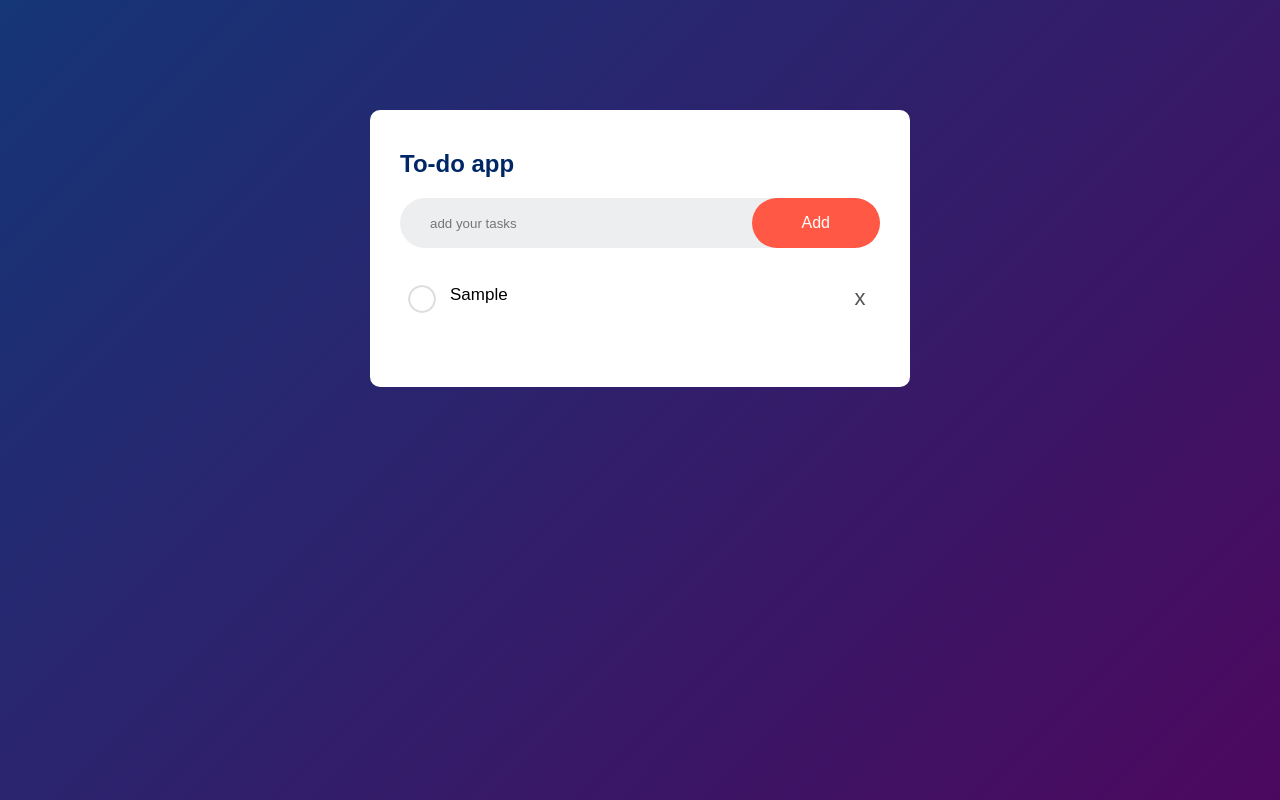
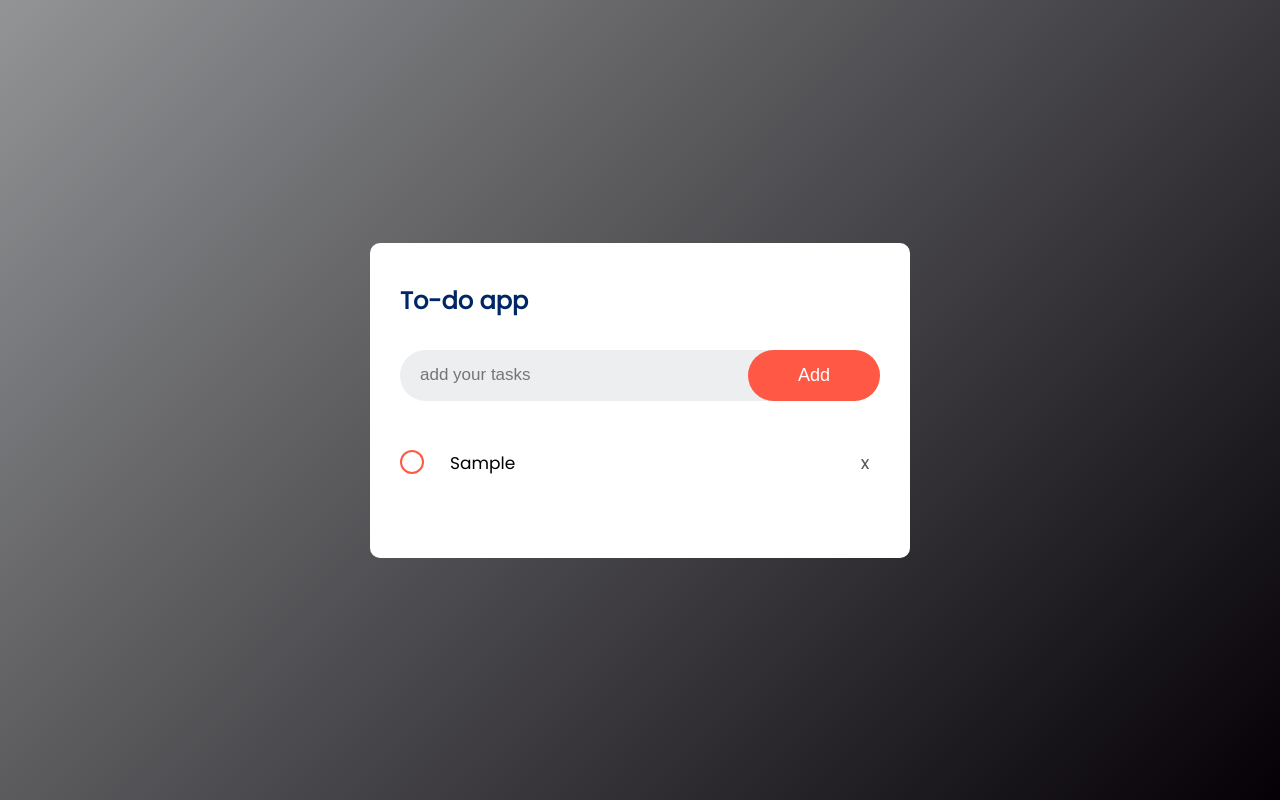
Before and after one commit to SahithyaMaragatham/todolist, a plain HTML site: page src/index.html in a window 1280 px wide. Both pictures are taken after typing "Sample" into the empty fields and a click on the button "Add". Drawn offline with Linux system fonts and the light colour scheme.

Commit message:
Update style.css

```diff
--- a/src/style.css
+++ b/src/style.css
@@ -1,98 +1,126 @@
-*{
+@import url('https://fonts.googleapis.com/css2?family=Poppins&display=swap');
+
+
+*, *:before, *:after{
     margin: 0;
     padding: 0;
-    font-family: 'poppins', sans-serif;
     box-sizing: border-box;
+}
+body{
+    font-family: 'Poppins', sans-serif;
 }
 .container{
     width: 100%;
     min-height: 100vh;
-    background: linear-gradient(135deg, #153677,#4c085f);
+    background: linear-gradient(135deg, #929496, #040005);
     padding: 10px;
+    display: flex;
+    justify-content: center;
+    align-items: center;
 }
 .todo-app{
     width: 100%;
     max-width: 540px;
-    background: #fff;
-    margin: 100px auto 20px;
+    background-color: #fff;
     padding: 40px 30px 70px;
     border-radius: 10px;
+    display: flex;
+    flex-direction: column;
+    align-items: left;
+    gap: 2rem;
 }
-.todo-app h2{
+.app-title{
+    display: flex;
+    gap: 1rem;
+    align-items: center;
+}
+.app-title h2, .app-title i{
     color: #002765;
-    display: flex;
-    align-items: center;
-    margin-bottom: 20px;
 }
-.todo-app h2 img{
-    width: 30px;
+.app-title i{
+    font-size: 26px;
 }
 .row{
     display: flex;
     align-items: center;
     justify-content: space-between;
-    background: #edeef0;
+    background-color: #edeef0;
     border-radius: 30px;
-    padding-left: 20px;
-    margin-bottom: 25px;
 }
 input{
-    flex: 1;
+    width: 100%;
     border: none;
     outline: none;
-    background: transparent;
-    padding: 10px;
-    font-weight: 14px;
+    background-color: transparent;
+    padding: 12px;
+    font-size: 17px;
+    padding-left: 20px;
 }
 button{
     border: none;
+    cursor: pointer;
     outline: none;
-    padding: 16px 50px;
-    background: #ff5945;
+    padding: 15px 50px;
+    border-radius: 30px;
+    background-color: #ff5945;
     color: #fff;
-    font-size: 16px;
-    cursor: pointer;
-    border-radius: 40px;
+    font-size: 18px;
+    transition: all .25s ease;
+}
+button:hover{
+    filter: brightness(.8);
+}
+
+@media screen and (max-width: 400px) {
+    button{
+        padding: 15px;
+        border-radius: 0 30px 30px 0;
+    }
+}
+
+ul{
+    list-style: none;
 }
 ul li{
-    list-style: none;
     font-size: 17px;
     padding: 12px 8px 12px 50px;
+    margin-top: 5px;
     user-select: none;
     cursor: pointer;
     position: relative;
 }
 ul li::before{
-    content: ' ';
     position: absolute;
-    height: 28px;
-    width: 28px;
+    content: '';
+    width: 24px;
+    height: 24px;
     border-radius: 50%;
-    background-image: url('/images/unchecked.png');
-    background-size: cover;
-    background-position: center;
-    top: 12px;
-    left: 8px;
+    left: 0;
+    border: 2px solid #ff5945;
 }
-ul li.checked{
+ul .checked{
     color: #555;
     text-decoration: line-through;
 }
-ul li.checked::before{
-    background-image: url('/images/checked.png');
+ul .checked::before{
+    background-color: #ff5945;
 }
-ul li span{
+span {
     position: absolute;
     right: 0;
-    top: 5px;
-    width: 40px;
-    height: 40px;
-    font-size: 22px;
+    top: 50%;
+    transform: translateY(-50%);
+    width: 30px;
+    height: 30px;
+    border-radius: 50%;
+    display: flex;
+    justify-content: center;
+    align-items: center;
     color: #555;
-    line-height: 40px;
-    text-align: center;
-    border-radius: 50%;
+    font-size: 18px;
+    transition: all .2s ease;
 }
-ul li span:hover{
-    background: #edeefe;
+span:hover{
+    background-color: #c9c9c9;
+    color: #fff;
 }
```
